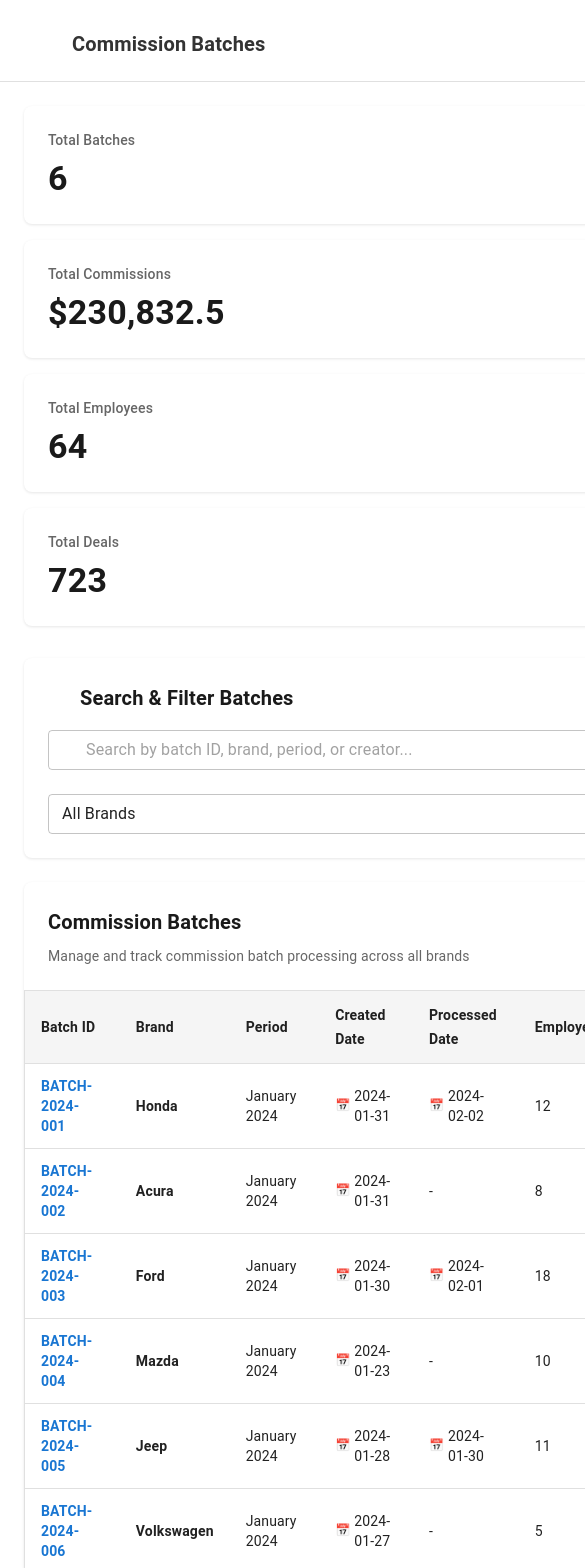
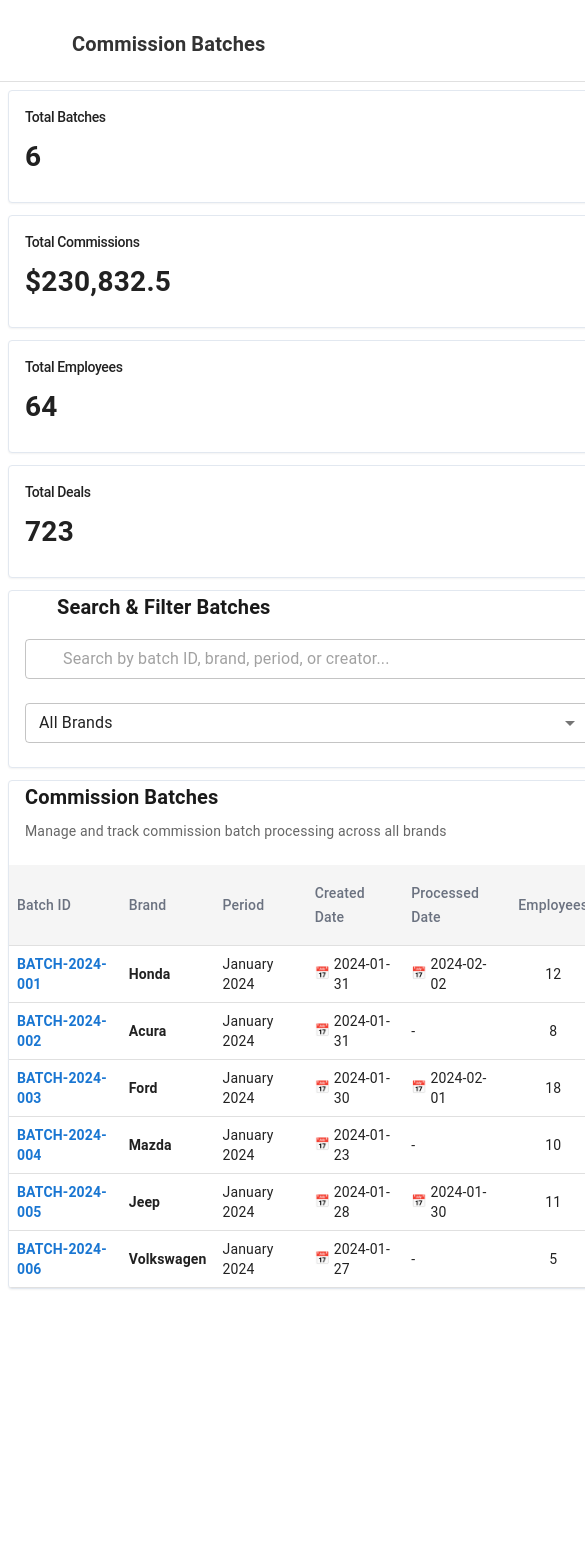
Before and after one commit to ferdeolazabal/creci-challenge, a React (Vite) app: page /batches in a window 390 px wide. Shown: the top 1568 px of the page, 585 px wide, since content can reach past the window. After the commit the page ends 1297 px from the top, so only its background shows below. Built offline with nearby package versions, Linux system fonts and the light colour scheme; some icons are missing.

Commit message:
Refactor CommissionBatches component to integrate useAdaptiveStyles for improved responsive design and layout management

```diff
--- a/src/components/CommissionBatches.jsx
+++ b/src/components/CommissionBatches.jsx
@@ -30,6 +30,7 @@
 import TrendingUpIcon from '@mui/icons-material/TrendingUp';
 import PeopleIcon from '@mui/icons-material/People';
 import AttachMoneyIcon from '@mui/icons-material/AttachMoney';
+import { useAdaptiveStyles } from '../hooks/useAdaptiveStyles';
 import commissionBatches from "../helpers/mockCommissionBatches";
 
 const statusColors = {
@@ -39,6 +40,17 @@
 };
 
 const CommissionBatches = () => {
+  // Hook para estilos adaptativos
+  const {
+    getContainerStyles,
+    getCardStyles,
+    getCardContentStyles,
+    getIconStyles,
+    getMainTextStyles,
+    getTableStyles,
+    getGridStyles
+  } = useAdaptiveStyles();
+
   // Estados para los filtros
   const [searchQuery, setSearchQuery] = useState('');
   const [selectedBrand, setSelectedBrand] = useState('All Brands');
@@ -72,6 +84,169 @@
     totalDeals: filteredBatches.reduce((sum, batch) => sum + batch.deals, 0),
   };
 
+  // Datos de las cards de estadísticas
+  const statsCards = [
+    {
+      title: "Total Batches",
+      value: stats.totalBatches,
+      icon: BusinessIcon
+    },
+    {
+      title: "Total Commissions",
+      value: `$${stats.totalCommissions.toLocaleString()}`,
+      icon: AttachMoneyIcon
+    },
+    {
+      title: "Total Employees",
+      value: stats.totalEmployees,
+      icon: PeopleIcon
+    },
+    {
+      title: "Total Deals",
+      value: stats.totalDeals,
+      icon: TrendingUpIcon
+    }
+  ];
+
+  // Función para renderizar una card de estadística
+  const renderStatCard = (cardData, index) => {
+    const IconComponent = cardData.icon;
+
+    return (
+      <Card key={index} sx={getCardStyles()}>
+        <CardContent sx={getCardContentStyles(true)}>
+          <Typography sx={{
+            fontSize: '0.875rem',
+            fontWeight: 500,
+            letterSpacing: '-0.025em'
+          }}>
+            {cardData.title}
+          </Typography>
+          <IconComponent sx={getIconStyles()} />
+        </CardContent>
+        <CardContent sx={getCardContentStyles()}>
+          <Typography sx={getMainTextStyles()}>
+            {cardData.value}
+          </Typography>
+        </CardContent>
+      </Card>
+    );
+  };
+
+  // Configuración de columnas de la tabla
+  const tableColumns = [
+    { label: "Batch ID", align: "left", key: "batchId", fontWeight: 600, color: '#1976d2' },
+    { label: "Brand", align: "left", key: "brand", fontWeight: 600 },
+    { label: "Period", align: "left", key: "period" },
+    { label: "Created Date", align: "left", key: "createdDate", isDate: true },
+    { label: "Processed Date", align: "left", key: "processedDate", isProcessedDate: true },
+    { label: "Employees", align: "center", key: "employees" },
+    { label: "Deals", align: "center", key: "deals" },
+    { label: "Total Commission", align: "right", key: "totalCommission", fontWeight: 600, format: (value) => `$${value.toLocaleString()}` },
+    { label: "Avg Commission", align: "right", key: "avgCommission", format: (value) => `$${value.toFixed(2)}` },
+    { label: "Created By", align: "left", key: "createdBy" },
+    { label: "Status", align: "center", key: "status", isChip: true },
+    { label: "Actions", align: "center", key: "actions", isAction: true }
+  ];
+
+  // Función para renderizar una celda de la tabla
+  const renderTableCell = (column, row, index) => {
+    const cellStyles = {
+      ...getTableStyles().bodyCell,
+      textAlign: column.align,
+      ...(column.fontWeight && { fontWeight: column.fontWeight }),
+      ...(column.color && { color: column.color })
+    };
+
+    if (column.isDate) {
+      return (
+        <TableCell key={column.key} sx={cellStyles}>
+          <Box sx={{ display: 'flex', alignItems: 'center', gap: 0.5 }}>
+            <span style={{ fontSize: '12px', color: '#1976d2' }}>📅</span>
+            {row[column.key]}
+          </Box>
+        </TableCell>
+      );
+    }
+
+    if (column.isProcessedDate) {
+      return (
+        <TableCell key={column.key} sx={cellStyles}>
+          {row[column.key] ? (
+            <Box sx={{ display: 'flex', alignItems: 'center', gap: 0.5 }}>
+              <span style={{ fontSize: '12px', color: '#1976d2' }}>📅</span>
+              {row[column.key]}
+            </Box>
+          ) : (
+            '-'
+          )}
+        </TableCell>
+      );
+    }
+
+    if (column.isChip) {
+      return (
+        <TableCell key={column.key} sx={cellStyles}>
+          <Chip
+            label={row[column.key]}
+            color={statusColors[row[column.key]] || "default"}
+            size="small"
+            sx={{ fontSize: '0.75rem' }}
+          />
+        </TableCell>
+      );
+    }
+
+    if (column.isAction) {
+      return (
+        <TableCell key={column.key} sx={cellStyles}>
+          <Box sx={{ display: 'flex', gap: 0.5 }}>
+            <Button
+              size="small"
+              variant="outlined"
+              sx={{
+                textTransform: 'none',
+                fontSize: '0.75rem',
+                py: 0.25,
+                px: getTableStyles().buttonPadding,
+                minWidth: 'auto'
+              }}
+            >
+              View
+            </Button>
+            {row.status === "Processing" && (
+              <Button
+                size="small"
+                variant="contained"
+                sx={{
+                  textTransform: 'none',
+                  fontSize: '0.75rem',
+                  py: 0.25,
+                  px: getTableStyles().buttonPadding,
+                  minWidth: 'auto',
+                  backgroundColor: '#1a1a1a',
+                  '&:hover': {
+                    backgroundColor: '#333'
+                  }
+                }}
+              >
+                Process
+              </Button>
+            )}
+          </Box>
+        </TableCell>
+      );
+    }
+
+    const value = column.format ? column.format(row[column.key]) : row[column.key];
+
+    return (
+      <TableCell key={column.key} sx={cellStyles}>
+        {value}
+      </TableCell>
+    );
+  };
+
   // Función para limpiar todos los filtros
   const clearFilters = () => {
     setSearchQuery('');
@@ -80,81 +255,15 @@
   };
 
   return (
-    <Box sx={{ p: 3, width: '100%', maxWidth: '100%', overflow: 'hidden' }}>
+    <Box sx={getContainerStyles()}>
       {/* Cards de estadísticas */}
-      <Box sx={{
-        display: 'grid',
-        gap: 2,
-        gridTemplateColumns: {
-          xs: 'repeat(1, 1fr)',
-          sm: 'repeat(2, 1fr)',
-          md: 'repeat(2, 1fr)',
-          lg: 'repeat(4, 1fr)'
-        },
-        mb: 4,
-        width: '100%',
-        maxWidth: '100%'
-      }}>
-        <Card sx={{ borderRadius: 2, boxShadow: '0 1px 3px rgba(0,0,0,0.1)', minWidth: 0 }}>
-          <CardContent sx={{ p: 3, display: 'flex', flexDirection: 'row', alignItems: 'center', justifyContent: 'space-between', pb: 1 }}>
-            <Typography variant="body2" sx={{ fontSize: '0.875rem', fontWeight: 500, color: '#666' }}>
-              Total Batches
-            </Typography>
-            <BusinessIcon sx={{ width: 16, height: 16, color: '#6c757d' }} />
-          </CardContent>
-          <CardContent sx={{ p: 3, pt: 0 }}>
-            <Typography variant="h4" sx={{ fontWeight: 'bold', color: '#1a1a1a' }}>
-              {stats.totalBatches}
-            </Typography>
-          </CardContent>
-        </Card>
-
-        <Card sx={{ borderRadius: 2, boxShadow: '0 1px 3px rgba(0,0,0,0.1)', minWidth: 0 }}>
-          <CardContent sx={{ p: 3, display: 'flex', flexDirection: 'row', alignItems: 'center', justifyContent: 'space-between', pb: 1 }}>
-            <Typography variant="body2" sx={{ fontSize: '0.875rem', fontWeight: 500, color: '#666' }}>
-              Total Commissions
-            </Typography>
-            <AttachMoneyIcon sx={{ width: 16, height: 16, color: '#6c757d' }} />
-          </CardContent>
-          <CardContent sx={{ p: 3, pt: 0 }}>
-            <Typography variant="h4" sx={{ fontWeight: 'bold', color: '#1a1a1a', wordBreak: 'break-all' }}>
-              ${stats.totalCommissions.toLocaleString()}
-            </Typography>
-          </CardContent>
-        </Card>
-
-        <Card sx={{ borderRadius: 2, boxShadow: '0 1px 3px rgba(0,0,0,0.1)', minWidth: 0 }}>
-          <CardContent sx={{ p: 3, display: 'flex', flexDirection: 'row', alignItems: 'center', justifyContent: 'space-between', pb: 1 }}>
-            <Typography variant="body2" sx={{ fontSize: '0.875rem', fontWeight: 500, color: '#666' }}>
-              Total Employees
-            </Typography>
-            <PeopleIcon sx={{ width: 16, height: 16, color: '#6c757d' }} />
-          </CardContent>
-          <CardContent sx={{ p: 3, pt: 0 }}>
-            <Typography variant="h4" sx={{ fontWeight: 'bold', color: '#1a1a1a' }}>
-              {stats.totalEmployees}
-            </Typography>
-          </CardContent>
-        </Card>
-
-        <Card sx={{ borderRadius: 2, boxShadow: '0 1px 3px rgba(0,0,0,0.1)', minWidth: 0 }}>
-          <CardContent sx={{ p: 3, display: 'flex', flexDirection: 'row', alignItems: 'center', justifyContent: 'space-between', pb: 1 }}>
-            <Typography variant="body2" sx={{ fontSize: '0.875rem', fontWeight: 500, color: '#666' }}>
-              Total Deals
-            </Typography>
-            <TrendingUpIcon sx={{ width: 16, height: 16, color: '#6c757d' }} />
-          </CardContent>
-          <CardContent sx={{ p: 3, pt: 0 }}>
-            <Typography variant="h4" sx={{ fontWeight: 'bold', color: '#1a1a1a' }}>
-              {stats.totalDeals}
-            </Typography>
-          </CardContent>
-        </Card>
+      <Box sx={getGridStyles(4)}>
+        {statsCards.map((cardData, index) => renderStatCard(cardData, index))}
       </Box>
 
       {/* Barra de búsqueda y filtros */}
-      <Card sx={{ borderRadius: 2, boxShadow: '0 1px 3px rgba(0,0,0,0.1)', mb: 3 }}>
-        <CardContent sx={{ p: 3 }}>
+      <Card sx={getCardStyles()}>
+        <CardContent sx={getCardContentStyles()}>
           <Box sx={{ display: 'flex', alignItems: 'center', gap: 2, mb: 2 }}>
             <SearchIcon sx={{ color: '#6c757d' }} />
             <Typography variant="h6" sx={{ fontWeight: 600, color: '#1a1a1a' }}>
@@ -251,8 +360,8 @@
       </Card>
 
       {/* Tabla de Commission Batches */}
-      <Card sx={{ borderRadius: 2, boxShadow: '0 1px 3px rgba(0,0,0,0.1)', width: '100%', overflow: 'hidden' }}>
-        <CardContent sx={{ p: 3, pb: 0 }}>
+      <Card sx={getCardStyles()}>
+        <CardContent sx={getCardContentStyles()}>
           <Typography variant="h6" sx={{ fontWeight: 600, mb: 1, color: '#1a1a1a' }}>
             Commission Batches
           </Typography>
@@ -261,131 +370,28 @@
           </Typography>
         </CardContent>
         <Box sx={{ width: '100%', overflowX: 'auto' }}>
-          <TableContainer component={Paper} sx={{
-            boxShadow: 'none',
-            border: '1px solid #e0e0e0',
-            borderRadius: 0,
-            minWidth: '100%'
-          }}>
-            <Table size="small" sx={{ minWidth: 1200 }}>
+          <TableContainer sx={getTableStyles().container}>
+            <Table sx={{ ...getTableStyles().table, minWidth: 1200 }}>
               <TableHead>
                 <TableRow sx={{ backgroundColor: '#f5f5f5' }}>
-                  <TableCell sx={{ fontWeight: 600, py: 1.5 }}>
-                    Batch ID
-                  </TableCell>
-                  <TableCell sx={{ fontWeight: 600, py: 1.5 }}>
-                    Brand
-                  </TableCell>
-                  <TableCell sx={{ fontWeight: 600, py: 1.5 }}>
-                    Period
-                  </TableCell>
-                  <TableCell sx={{ fontWeight: 600, py: 1.5 }}>
-                    Created Date
-                  </TableCell>
-                  <TableCell sx={{ fontWeight: 600, py: 1.5 }}>
-                    Processed Date
-                  </TableCell>
-                  <TableCell sx={{ fontWeight: 600, py: 1.5 }}>
-                    Employees
-                  </TableCell>
-                  <TableCell sx={{ fontWeight: 600, py: 1.5 }}>
-                    Deals
-                  </TableCell>
-                  <TableCell sx={{ fontWeight: 600, py: 1.5 }}>
-                    Total Commission
-                  </TableCell>
-                  <TableCell sx={{ fontWeight: 600, py: 1.5 }}>
-                    Avg Commission
-                  </TableCell>
-                  <TableCell sx={{ fontWeight: 600, py: 1.5 }}>
-                    Created By
-                  </TableCell>
-                  <TableCell sx={{ fontWeight: 600, py: 1.5 }}>
-                    Status
-                  </TableCell>
-                  <TableCell sx={{ fontWeight: 600, py: 1.5 }}>
-                    Actions
-                  </TableCell>
+                  {tableColumns.map((column) => (
+                    <TableCell
+                      key={column.key}
+                      sx={{
+                        ...getTableStyles().headerCell,
+                        textAlign: column.align
+                      }}
+                    >
+                      {column.label}
+                    </TableCell>
+                  ))}
                 </TableRow>
               </TableHead>
               <TableBody>
                 {filteredBatches.length > 0 ? (
                   filteredBatches.map((batch, i) => (
                     <TableRow key={i} sx={{ '&:hover': { backgroundColor: '#f9f9f9' } }}>
-                      <TableCell sx={{ py: 1.5, fontWeight: 600, color: '#1976d2' }}>
-                        {batch.batchId}
-                      </TableCell>
-                      <TableCell sx={{ py: 1.5, fontWeight: 600 }}>{batch.brand}</TableCell>
-                      <TableCell sx={{ py: 1.5 }}>{batch.period}</TableCell>
-                      <TableCell sx={{ py: 1.5 }}>
-                        <Box sx={{ display: 'flex', alignItems: 'center', gap: 0.5 }}>
-                          <span style={{ fontSize: '12px', color: '#1976d2' }}>📅</span>
-                          {batch.createdDate}
-                        </Box>
-                      </TableCell>
-                      <TableCell sx={{ py: 1.5 }}>
-                        {batch.processedDate ? (
-                          <Box sx={{ display: 'flex', alignItems: 'center', gap: 0.5 }}>
-                            <span style={{ fontSize: '12px', color: '#1976d2' }}>📅</span>
-                            {batch.processedDate}
-                          </Box>
-                        ) : (
-                          '-'
-                        )}
-                      </TableCell>
-                      <TableCell sx={{ py: 1.5 }}>{batch.employees}</TableCell>
-                      <TableCell sx={{ py: 1.5 }}>{batch.deals}</TableCell>
-                      <TableCell sx={{ py: 1.5, fontWeight: 600 }}>
-                        ${batch.totalCommission.toLocaleString()}
-                      </TableCell>
-                      <TableCell sx={{ py: 1.5 }}>
-                        ${batch.avgCommission.toFixed(2)}
-                      </TableCell>
-                      <TableCell sx={{ py: 1.5 }}>{batch.createdBy}</TableCell>
-                      <TableCell sx={{ py: 1.5 }}>
-                        <Chip
-                          label={batch.status}
-                          color={statusColors[batch.status] || "default"}
-                          size="small"
-                          sx={{ fontSize: '0.75rem' }}
-                        />
-                      </TableCell>
-                      <TableCell sx={{ py: 1.5 }}>
-                        <Box sx={{ display: 'flex', gap: 0.5 }}>
-                          <Button
-                            size="small"
-                            variant="outlined"
-                            sx={{
-                              textTransform: 'none',
-                              fontSize: '0.75rem',
-                              py: 0.25,
-                              px: 1,
-                              minWidth: 'auto'
-                            }}
-                          >
-                            View
-                          </Button>
-                          {batch.status === "Processing" && (
-                            <Button
-                              size="small"
-                              variant="contained"
-                              sx={{
-                                textTransform: 'none',
-                                fontSize: '0.75rem',
-                                py: 0.25,
-                                px: 1,
-                                minWidth: 'auto',
-                                backgroundColor: '#1a1a1a',
-                                '&:hover': {
-                                  backgroundColor: '#333'
-                                }
-                              }}
-                            >
-                              Process
-                            </Button>
-                          )}
-                        </Box>
-                      </TableCell>
+                      {tableColumns.map((column) => renderTableCell(column, batch, i))}
                     </TableRow>
                   ))
                 ) : (
```
